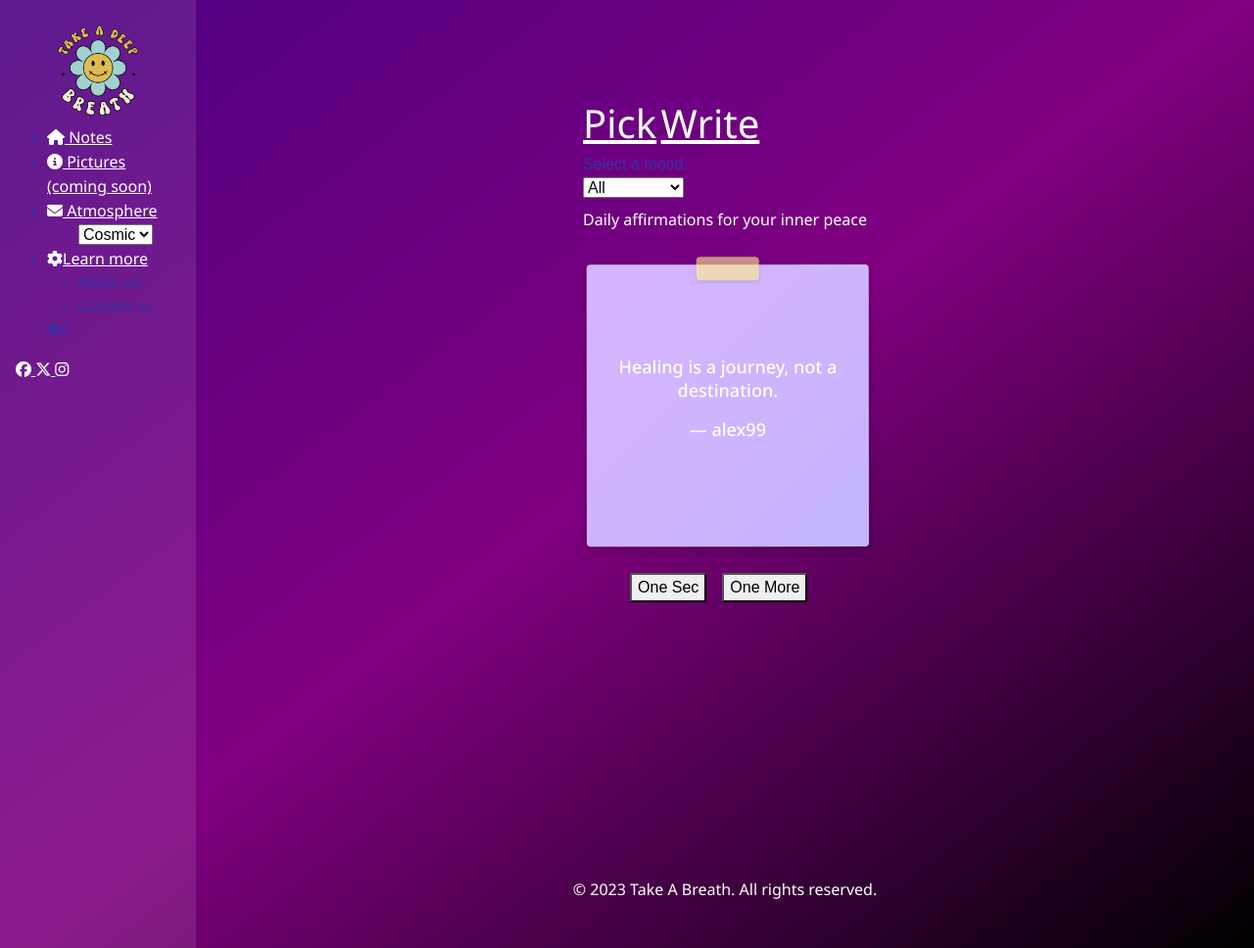
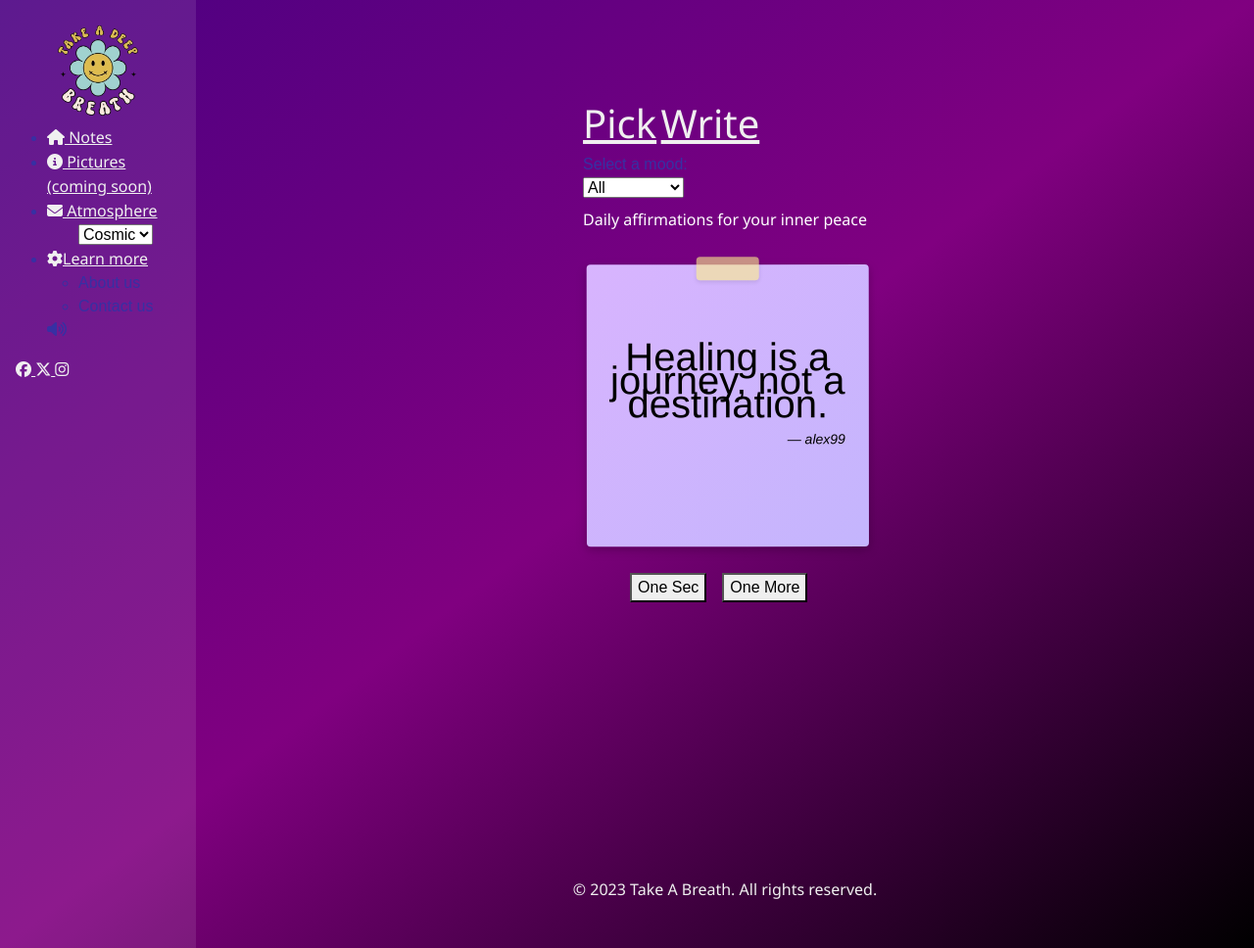
Before and after one commit to DaniqueJ-R/milestone_proj_3, a Django app: page / in a window 1280 px wide. Shown: the whole page at 98% size. Run offline with Django 4.2, Linux system fonts and the light colour scheme; data comes from the database, SQL or seed files in the repository; some libraries are stand-ins or nearby versions; some web fonts are replaced.

Commit message:
Updated font for notes

```diff
--- a/static/css/style.css
+++ b/static/css/style.css
@@ -3,16 +3,11 @@
 
 /* CSS Variables */
 :root {
-  --Nav-color: #2e231d;
-  /*dark brown*/
   --primary-font: "Noto Sans", serif;
   --notes-font: "Allison", sans-serif;
-  --primary-color: white;
-  /* deep brown */
-  --secondary-color: #664d31;
-  /*tan*/
-  --highlight-color: #cc7c40;
-  /* Orange */
+  --white: white;
+  --primary-color: #f0f0f0;
+  --black: black;
 }
 
 body {
@@ -108,13 +103,24 @@ main {
   line-height: 1.5rem;
 }
 
-/* Hover scale + z-index */
-.sticky-note:hover {
-  transform: scale(1.05) rotate(var(--rotation)) translate(var(--offsetX), var(--offsetY));
-  z-index: 50;
-  box-shadow:
-    0 8px 20px rgba(0,0,0,0.25),
-    0 4px 10px rgba(0,0,0,0.15);
+/* Quote content */
+.sticky-note .note-content {
+    font-family: var(--notes-font);
+    font-size: 2.5rem;
+    line-height: 1.5rem;
+    margin-bottom: 0.5rem;
+    color: var(--black);
+    text-align: center;
+}
+
+/* Author text */
+.sticky-note .note-author {
+    font-family: var(--notes-font);
+    font-size: .875rem;
+    font-style: italic;
+    text-align: right;
+    margin-top: 0.25rem;
+    color: var(--black);
 }
 
 /* Tape effect on top */
```
